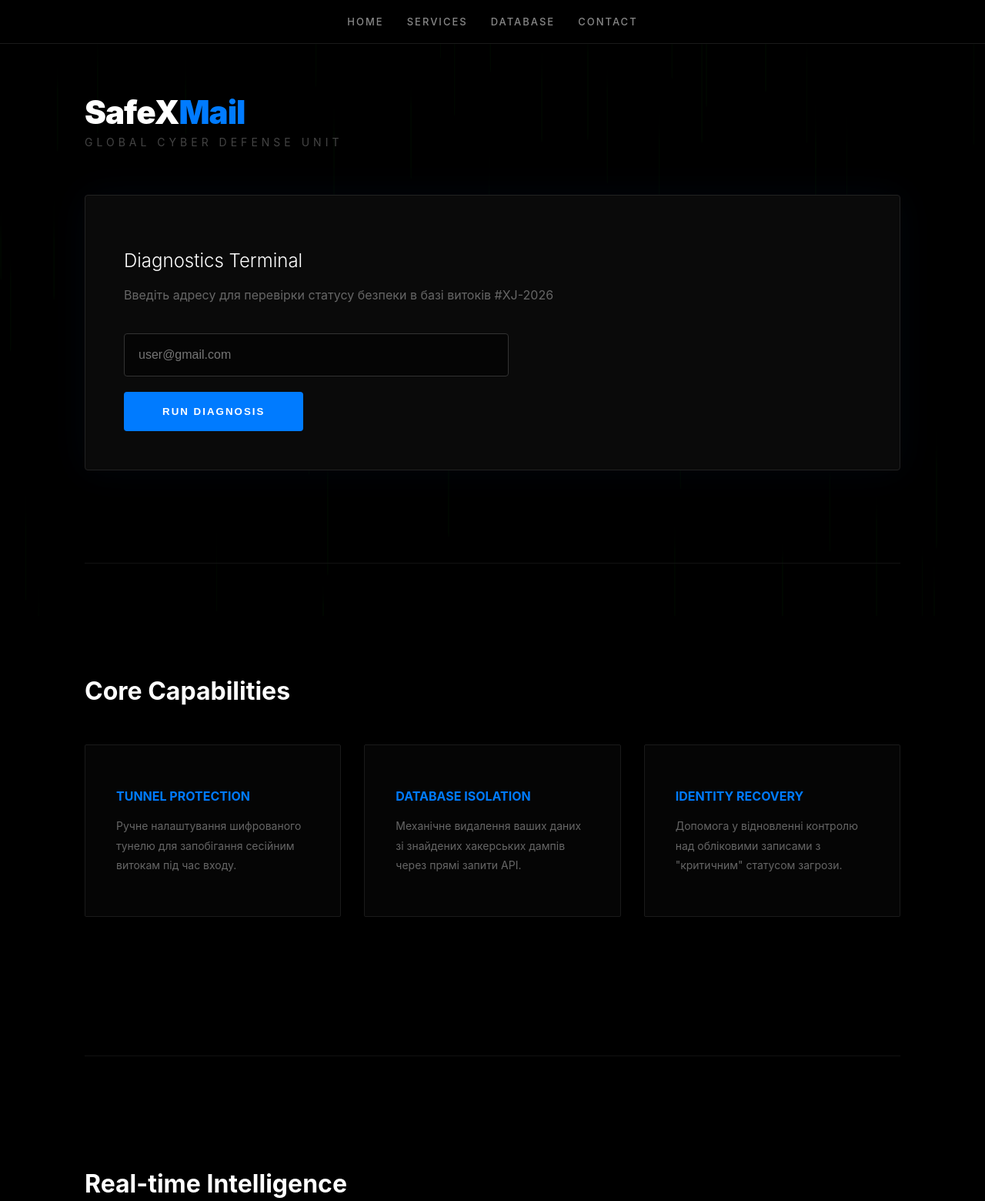
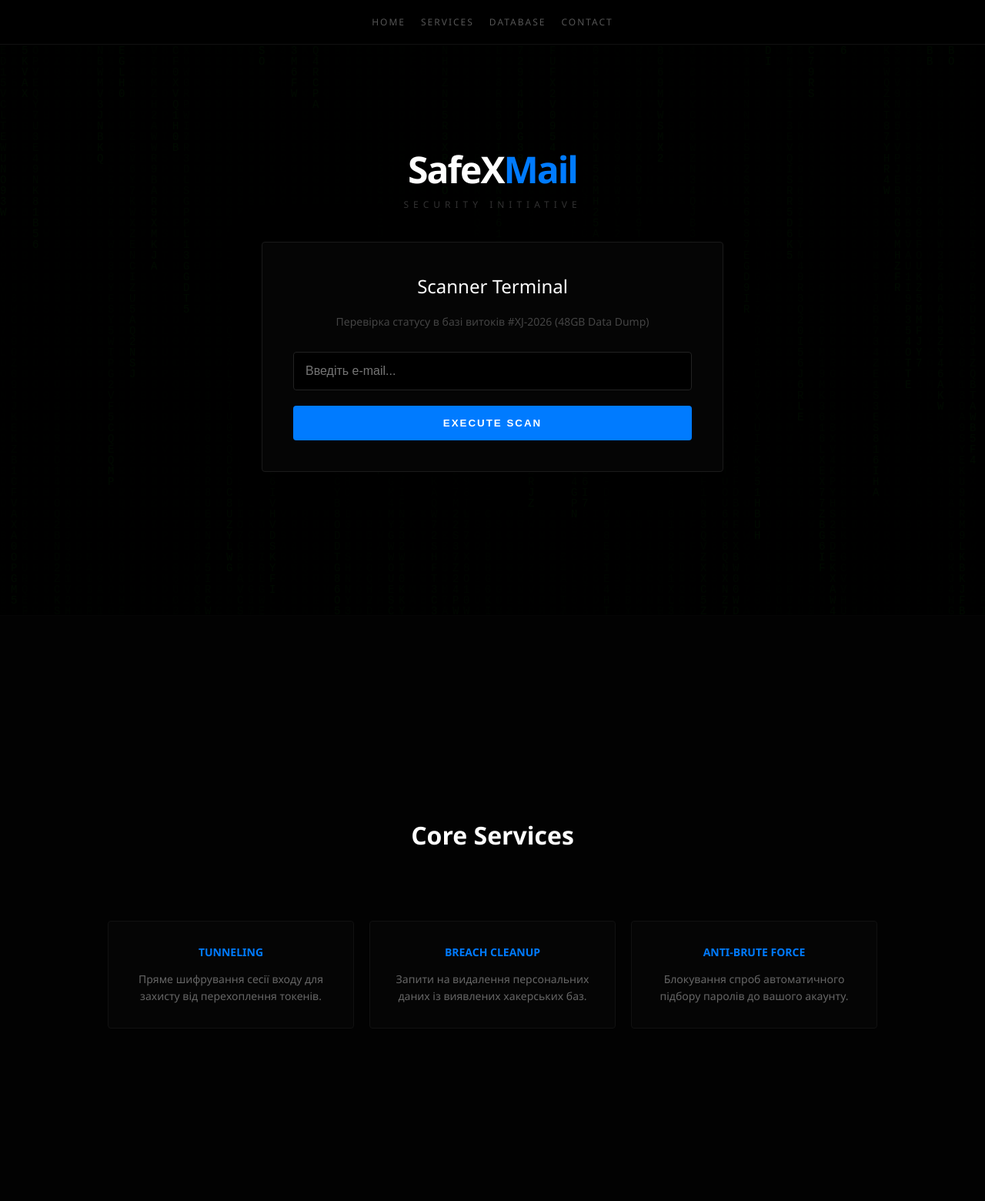
Before and after one commit to yuriychudak375-beep/safexmail, a plain HTML site: page index.html in a window 1280 px wide. Shown: the top 1560 px of the page at 77% size. Drawn offline with Linux system fonts and the light colour scheme.

Commit message:
Update index.html

```diff
--- a/index.html
+++ b/index.html
@@ -3,223 +3,156 @@
 <head>
     <meta charset="UTF-8">
     <meta name="viewport" content="width=device-width, initial-scale=1.0">
-    <title>SafeXMail | Advanced Cyber Defense</title>
+    <title>SafeXMail | Global Security Terminal</title>
     <style>
-        :root { --primary: #007bff; --accent: #00ff41; --bg: #000000; --card: #0a0a0a; --text: #ffffff; }
+        * { box-sizing: border-box; margin: 0; padding: 0; }
+        body { background-color: #000000; color: #ffffff; font-family: 'Segoe UI', sans-serif; scroll-behavior: smooth; overflow-x: hidden; }
 
-        * { box-sizing: border-box; }
-        body {
-            background-color: var(--bg);
-            color: var(--text);
-            font-family: 'Inter', -apple-system, sans-serif;
-            margin: 0;
-            overflow-x: hidden;
-            scroll-behavior: smooth;
-        }
+        canvas { position: fixed; top: 0; left: 0; z-index: -1; opacity: 0.2; }
 
-        /* Анімований фон */
-        #bg-effect {
-            position: fixed; top: 0; left: 0; width: 100%; height: 100%;
-            z-index: -1; opacity: 0.15;
-            background: linear-gradient(0deg, rgba(0,0,0,1) 0%, rgba(0,20,0,1) 100%);
-        }
+        nav { background: rgba(0, 0, 0, 0.9); position: fixed; width: 100%; top: 0; display: flex; justify-content: center; gap: 20px; padding: 20px 0; z-index: 1000; border-bottom: 1px solid #111; backdrop-filter: blur(5px); }
+        nav a { color: #555; text-decoration: none; font-size: 12px; text-transform: uppercase; letter-spacing: 2px; cursor: pointer; transition: 0.3s; }
+        nav a:hover { color: #007bff; text-shadow: 0 0 8px #007bff; }
 
-        /* Навігація */
-        nav {
-            background: rgba(0, 0, 0, 0.9);
-            position: fixed; width: 100%; top: 0;
-            border-bottom: 1px solid #1a1a1a;
-            display: flex; justify-content: center; gap: 30px;
-            padding: 20px 0; z-index: 1000;
-            backdrop-filter: blur(10px);
-        }
-        nav a { color: #888; text-decoration: none; font-weight: 500; font-size: 13px; text-transform: uppercase; letter-spacing: 2px; transition: 0.3s; cursor: pointer; }
-        nav a:hover { color: var(--primary); text-shadow: 0 0 10px var(--primary); }
+        .section { min-height: 100vh; padding: 120px 20px; display: flex; flex-direction: column; align-items: center; justify-content: center; text-align: center; border-bottom: 1px solid #050505; }
 
-        .container { max-width: 1100px; margin: 0 auto; padding: 0 20px; }
-        .section { padding: 120px 0; min-height: 80vh; border-bottom: 1px solid #111; }
+        .brand { font-size: 48px; font-weight: 900; color: #ffffff; margin-bottom: 5px; letter-spacing: -2px; }
+        .brand span { color: #007bff; }
+        .hero-sub { color: #333; font-size: 12px; letter-spacing: 6px; text-transform: uppercase; margin-bottom: 40px; }
 
-        .brand { font-size: 42px; font-weight: 900; letter-spacing: -1px; margin-bottom: 5px; }
-        .brand span { color: var(--primary); }
-        .hero-sub { color: #444; font-size: 14px; text-transform: uppercase; letter-spacing: 5px; margin-bottom: 60px; }
+        .card { background: #050505; border: 1px solid #1a1a1a; padding: 40px; border-radius: 4px; max-width: 600px; width: 100%; box-shadow: 0 0 40px rgba(0,0,0,1); }
 
-        /* Сканер */
-        .scanner-card {
-            background: var(--card); border: 1px solid #222;
-            padding: 50px; border-radius: 4px; position: relative;
-            box-shadow: 0 0 50px rgba(0, 123, 255, 0.05);
-        }
-        input {
-            width: 100%; max-width: 500px; padding: 18px;
-            background: #050505; border: 1px solid #333; color: white;
-            font-size: 16px; border-radius: 4px; margin-bottom: 20px;
-            outline: none; transition: 0.3s;
-        }
-        input:focus { border-color: var(--primary); box-shadow: 0 0 15px rgba(0, 123, 255, 0.2); }
+        input { width: 100%; padding: 15px; background: #000; border: 1px solid #222; color: #fff; border-radius: 4px; margin-bottom: 20px; outline: none; font-size: 16px; }
+        input:focus { border-color: #007bff; }
 
-        button {
-            background: var(--primary); color: white; border: none;
-            padding: 18px 50px; font-weight: 700; cursor: pointer;
-            text-transform: uppercase; letter-spacing: 2px; border-radius: 4px;
-            transition: 0.3s;
-        }
-        button:hover { background: #0056b3; transform: scale(1.02); }
+        button { width: 100%; background: #007bff; color: #fff; border: none; padding: 15px; font-weight: bold; text-transform: uppercase; letter-spacing: 2px; cursor: pointer; border-radius: 4px; transition: 0.3s; }
+        button:hover { background: #0056b3; transform: translateY(-2px); }
 
-        .alert-box {
-            display: none; margin-top: 30px; border: 1px solid #ff4444;
-            background: rgba(255, 68, 68, 0.05); padding: 20px; color: #ff4444;
-            animation: blink 2s infinite;
-        }
-        @keyframes blink { 50% { opacity: 0.7; } }
+        .alert { display: none; margin-top: 30px; color: #ff4444; border: 1px solid #ff4444; padding: 20px; background: rgba(255,0,0,0.05); font-weight: bold; animation: pulse 2s infinite; }
+        @keyframes pulse { 0% {opacity: 1;} 50% {opacity: 0.5;} 100% {opacity: 1;} }
 
-        /* Сітка послуг та статистики */
-        .grid { display: grid; grid-template-columns: repeat(auto-fit, minmax(280px, 1fr)); gap: 30px; margin-top: 50px; }
-        .card { background: #050505; border: 1px solid #1a1a1a; padding: 40px; border-radius: 2px; transition: 0.3s; }
-        .card:hover { border-color: #333; background: #080808; }
-        .card h3 { font-size: 16px; color: var(--primary); text-transform: uppercase; }
-        .card p { color: #666; font-size: 14px; line-height: 1.8; }
-        .stat-val { font-size: 48px; font-weight: 900; margin-bottom: 10px; color: var(--text); }
+        .grid { display: grid; grid-template-columns: repeat(auto-fit, minmax(250px, 1fr)); gap: 20px; width: 100%; max-width: 1000px; margin-top: 40px; }
+        .grid-item { background: #050505; border: 1px solid #111; padding: 30px; border-radius: 4px; }
+        .grid-item h3 { color: #007bff; font-size: 14px; margin-bottom: 15px; text-transform: uppercase; }
+        .grid-item p { color: #666; font-size: 14px; line-height: 1.6; }
+        .big-num { font-size: 42px; font-weight: 900; margin-bottom: 10px; }
 
-        /* Футер */
-        footer { padding: 80px 0 40px 0; background: #000; border-top: 1px solid #111; }
-
-.footer-text { color: #333; font-size: 11px; line-height: 2; margin-bottom: 30px; max-width: 600px; }
-        .contacts { font-size: 13px; color: #666; }
-        .contacts b { color: #aaa; }
+        footer { background: #000; padding: 60px 20px; border-top: 1px solid #111; width: 100%; }
+        .footer-content { max-width: 1000px; margin: 0 auto; text-align: left; color: #222; font-size: 11px; }
+        .contacts { margin-top: 30px; color: #666; font-size: 13px; line-height: 1.8; }
+        .contacts b { color: #888; }
     </style>
 </head>
 <body>
 
-<canvas id="bg-effect"></canvas>
+<canvas id="matrix"></canvas>
 
 <nav>
-    <a onclick="scrollToSection('home')">Home</a>
-    <a onclick="scrollToSection('services')">Services</a>
-    <a onclick="scrollToSection('stats')">Database</a>
-    <a onclick="scrollToSection('contacts')">Contact</a>
+    <a href="#home">Home</a>
+    <a href="#services">Services</a>
+    <a href="#stats">Database</a>
+    <a href="#contacts">Contact</a>
 </nav>
 
-<div class="container">
 <section id="home" class="section">
     <div class="brand">SafeX<span>Mail</span></div>
-        <div class="hero-sub">Global Cyber Defense Unit</div>
-
-        <div class="scanner-card">
-            <h2 style="font-weight: 300;">Diagnostics Terminal</h2>
-            <p style="color: #666; margin-bottom: 40px;">Введіть адресу для перевірки статусу безпеки в базі витоків #XJ-2026</p>
-            <input type="email" id="targetEmail" placeholder="user@gmail.com">
-            <br>
-            <button onclick="startScan()">Run Diagnosis</button>
-
-            <div id="alert" class="alert-box">
-                <b>[!] CRITICAL VULNERABILITY DETECTED</b><br>
-                Дані пошти знайдено в дампі витоку. Необхідна негайна активація SafeX-протоколу.
+    <div class="hero-sub">Security Initiative</div>
+    <div class="card">
+        <h2 style="font-weight: 300; margin-bottom: 20px;">Scanner Terminal</h2>
+        <p style="color: #444; margin-bottom: 30px; font-size: 14px;">Перевірка статусу в базі витоків #XJ-2026 (48GB Data Dump)</p>
+        <input type="email" id="emailInp" placeholder="Введіть e-mail...">
+        <button onclick="runCheck()">Execute Scan</button>
+        <div id="alertBox" class="alert">
+            [CRITICAL ERROR] DATA BREACH DETECTED<br>
+            <span style="font-size: 12px; font-weight: normal; color: #888;">Вашу пошту знайдено у відкритих списках. Потрібна активація SafeX-протоколу.</span>
         </div>
     </div>
 </section>
 
-    <section id="services" class="section">
-        <h2 style="font-size: 32px;">Core Capabilities</h2>
+<section id="services" class="section" style="background: #020202;">
+    <h2 style="margin-bottom: 50px; font-size: 32px;">Core Services</h2>
     <div class="grid">
-            <div class="card">
-                <h3>Tunnel Protection</h3>
-                <p>Ручне налаштування шифрованого тунелю для запобігання сесійним витокам під час входу.</p>
+        <div class="grid-item">
+            <h3>Tunneling</h3>
+            <p>Пряме шифрування сесії входу для захисту від перехоплення токенів.</p>
         </div>
-            <div class="card">
-                <h3>Database Isolation</h3>
-                <p>Механічне видалення ваших даних зі знайдених хакерських дампів через прямі запити API.</p>
+        <div class="grid-item">
+            <h3>Breach Cleanup</h3>
+            <p>Запити на видалення персональних даних із виявлених хакерських баз.</p>
         </div>
-            <div class="card">
-                <h3>Identity Recovery</h3>
-                <p>Допомога у відновленні контролю над обліковими записами з "критичним" статусом загрози.</p>
+        <div class="grid-item">
+            <h3>Anti-Brute Force</h3>
+            <p>Блокування спроб автоматичного підбору паролів до вашого акаунту.</p>
         </div>
     </div>
 </section>
 
 <section id="stats" class="section">
-        <h2 style="font-size: 32px;">Real-time Intelligence</h2>
+    <h2 style="margin-bottom: 50px; font-size: 32px;">Live Statistics</h2>
     <div class="grid">
-            <div class="card">
-                <div class="stat-val">1,542+</div>
-                <p>Захищених облікових записів за 2026 рік</p>
+        <div class="grid-item">
+            <div class="big-num">1,542+</div>
+            <p>Захищених користувачів</p>
         </div>
-            <div class="card">
-                <div class="stat-val">48GB</div>
-                <p>Об'єм відстеженого дампу #XJ-2026</p>
+        <div class="grid-item">
+            <div class="big-num">12</div>
+            <p>Відстежених витоків</p>
         </div>
-            <div class="card">
-                <div class="stat-val">100%</div>
-                <p>Ефективність запобігання повторним витокам</p>
+        <div class="grid-item">
+            <div class="big-num">0</div>
+            <p>Втрачених акаунтів</p>
         </div>
     </div>
 </section>
-</div>
 
 <footer id="contacts">
-    <div class="container">
-        <div class="footer-text">
-            SafeXMail Group (Global division). Цей сайт є офіційним терміналом для перевірки вразливостей після масштабного витоку даних у січні 2026 року. Ми не зберігаємо ваші паролі. Усі процедури захисту виконуються згідно з міжнародним протоколом безпеки.
-        </div>
+    <div class="footer-content">
+        <p>SafeXMail Group © 2026. Офіційний ресурс для захисту користувачів після витоку даних січень 2026. Ми не збираємо ваші персональні дані без активації протоколу захисту фахівцем.</p>
         <div class="contacts">
-            <b>TG SUPPORT:</b> @safexmail_support<br>
-            <b>ADMIN EMAIL:</b> safexmail.help@gmail.com<br>
-            <b>OFFICE:</b> UA Branch (Kyiv/Lviv) / EU Central
+            <b>SUPPORT TG:</b> @safexmail_support<br>
+            <b>EMAIL:</b> safexmail.help@gmail.com<br>
+            <b>LOCATION:</b> UA Branch (Lviv/Kyiv Office)
         </div>
     </div>
 </footer>
 
 <script>
-    // Плавна прокрутка
-    function scrollToSection(id) {
-        document.getElementById(id).scrollIntoView({ behavior: 'smooth' });
-    }
-
-    // Сканнер
-    function startScan() {
-        let mail = document.getElementById('targetEmail').value;
-        if(mail.includes('@')) {
-            document.getElementById('alert').style.display = 'block';
-            setTimeout(() => {
-                document.getElementById('alert').scrollIntoView({ behavior: 'smooth', block: 'center' });
-            }, 300);
+    // Сканування
+    function runCheck() {
+        let val = document.getElementById('emailInp').value;
+        if(val.includes('@')) {
+            document.getElementById('alertBox').style.display = 'block';
         } else {
-            alert('Помилка: Введіть коректну адресу');
+            alert('Введіть вірну пошту');
         }
     }
 
-// Ефект фону (Canvas Matrix-like)
-    const canvas = document.getElementById('bg-effect');
+    // Ефект "Матриці"
+    const canvas = document.getElementById('matrix');
     const ctx = canvas.getContext('2d');
     canvas.width = window.innerWidth;
     canvas.height = window.innerHeight;
 
-    let particles = [];
-    for(let i=0; i<50; i++) {
-        particles.push({
-            x: Math.random() * canvas.width,
-            y: Math.random() * canvas.height,
-            speed: Math.random() * 2 + 1,
-            len: Math.random() * 100 + 50
-        });
-    }
+    const letters = "ABCDEFGHIJKLMNOPQRSTUVWXYZ0123456789";
+    const fontSize = 14;
+    const columns = canvas.width / fontSize;
+    const drops = [];
+    for (let x = 0; x < columns; x++) drops[x] = 1;
 
     function draw() {
-        ctx.fillStyle = 'rgba(0,0,0,0.1)';
-        ctx.fillRect(0,0,canvas.width, canvas.height);
-        ctx.strokeStyle = '#003300';
-        ctx.lineWidth = 1;
-        particles.forEach(p => {
-            ctx.beginPath();
-            ctx.moveTo(p.x, p.y);
-            ctx.lineTo(p.x, p.y + p.len);
-            ctx.stroke();
-            p.y += p.speed;
-            if(p.y > canvas.height) p.y = -p.len;
-        });
-        requestAnimationFrame(draw);
+        ctx.fillStyle = 'rgba(0, 0, 0, 0.05)';
+        ctx.fillRect(0, 0, canvas.width, canvas.height);
+        ctx.fillStyle = '#003300';
+        ctx.font = fontSize + 'px monospace';
+        for (let i = 0; i < drops.length; i++) {
+            const text = letters.charAt(Math.floor(Math.random() * letters.length));
+            ctx.fillText(text, i * fontSize, drops[i] * fontSize);
+            if (drops[i] * fontSize > canvas.height && Math.random() > 0.975) drops[i] = 0;
+            drops[i]++;
         }
-    draw();
+    }
+    setInterval(draw, 33);
 </script>
 
 </body>
-</html></div>
+</html>
```
Lines whose indentation alone changed are shown as unchanged.
